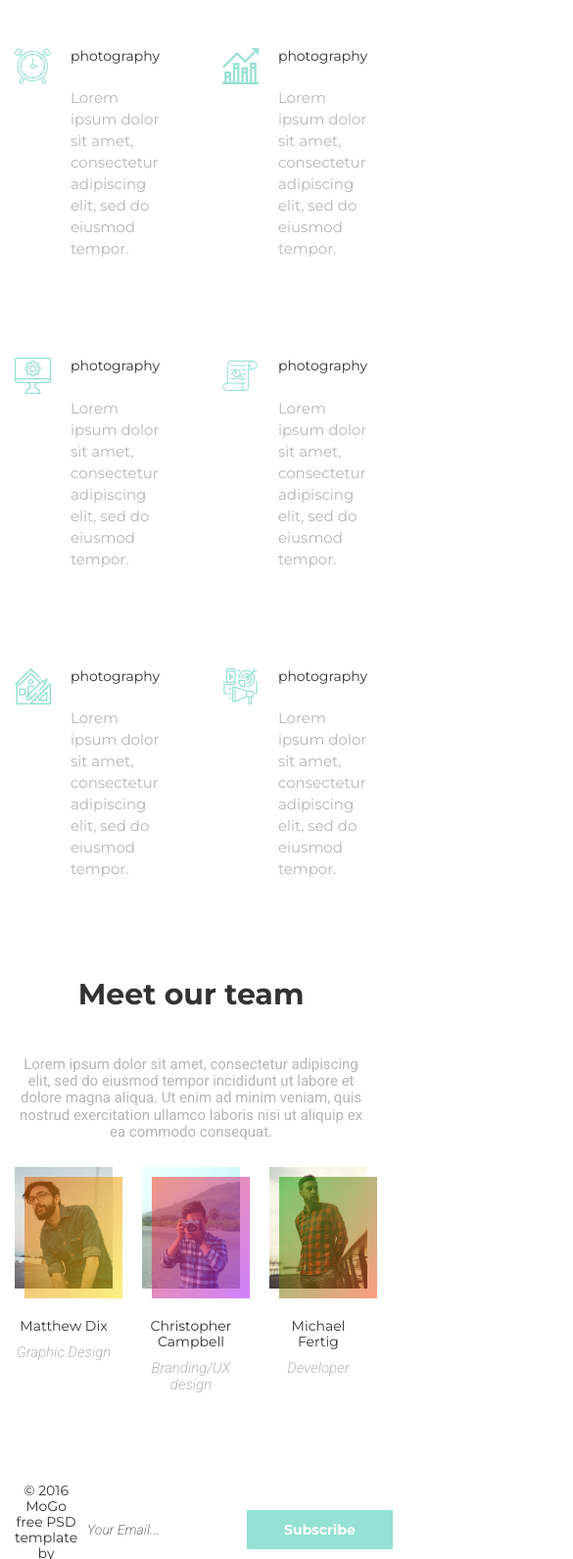
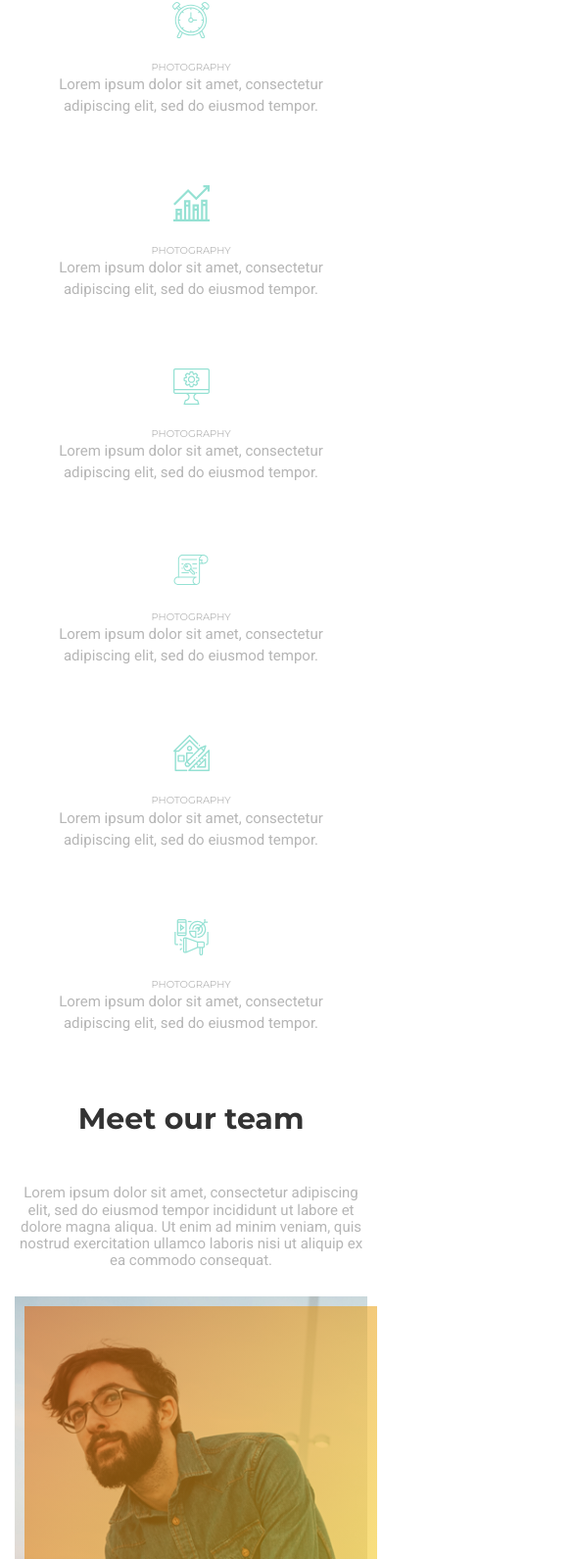
Before and after one commit to ulianaboiko/MoGo, a plain HTML site: page index.html in a window 390 px wide. Shown: the part 182-1773 px from the top of the page at 98% size, 585 px wide, since content can reach past the window. Drawn offline with nearby package versions, Linux system fonts and the light colour scheme.

Commit message:
desktop-first

```diff
--- a/index.html
+++ b/index.html
@@ -36,6 +36,7 @@
             <li class="nav-item"><a href="#" class="nav-link">BLOG</a></li>
             <li class="nav-item"><a href="#" class="nav-link">CONTACT</a></li>
           </ul>
+          <button class="header-menu">MENU</button>
         </nav>
       </div>
     </header>
@@ -44,97 +45,128 @@
       <section class="services">
         <div class="container">
           <h2 class="services-title">Amazing Services</h2>
-          <div class="services-cards">
+          <ul class="services-list">
+            <li class="services-item">
               <article class="service">
                 <div class="service-heading">
-                <div class="service-foto">
-                  <svg class="service-photo">
-                    <use href="./src/images/symbol-defs.svg#icon-clock"></use>
-                  </svg>
+                  <div class="service-photo">
+                    <img
+                      class="service-img"
+                      src="./src/images/servises/icon-1.svg"
+                      alt="Clock"
+                    />
                   </div>
+
                   <h3 class="service-title">photography</h3>
                 </div>
 
                 <p class="service-text">
-                Lorem ipsum dolor sit amet, consectetur adipiscing elit, sed do
-                eiusmod tempor.
+                  Lorem ipsum dolor sit amet, consectetur adipiscing elit, sed
+                  do eiusmod tempor.
                 </p>
               </article>
+            </li>
+            <li class="services-item">
               <article class="service">
                 <div class="service-heading">
-                <div class="service-foto">
-                  <svg class="service-photo">
-                    <use href="./src/images/symbol-defs.svg#icon-graph"></use>
-                  </svg>
+                  <div class="service-photo">
+                    <img
+                      class="service-img"
+                      src="./src/images/servises/icon-2.svg"
+                      alt="Clock"
+                    />
                   </div>
+
                   <h3 class="service-title">photography</h3>
                 </div>
 
                 <p class="service-text">
-                Lorem ipsum dolor sit amet, consectetur adipiscing elit, sed do
-                eiusmod tempor.
+                  Lorem ipsum dolor sit amet, consectetur adipiscing elit, sed
+                  do eiusmod tempor.
                 </p>
               </article>
+            </li>
+            <li class="services-item">
               <article class="service">
                 <div class="service-heading">
-                <div class="service-foto">
-                  <svg class="service-photo">
-                    <use href="./src/images/symbol-defs.svg#icon-display"></use>
-                  </svg>
+                  <div class="service-photo">
+                    <img
+                      class="service-img"
+                      src="./src/images/servises/icon-3.svg"
+                      alt="Clock"
+                    />
                   </div>
+
                   <h3 class="service-title">photography</h3>
                 </div>
 
                 <p class="service-text">
-                Lorem ipsum dolor sit amet, consectetur adipiscing elit, sed do
-                eiusmod tempor.
+                  Lorem ipsum dolor sit amet, consectetur adipiscing elit, sed
+                  do eiusmod tempor.
                 </p>
               </article>
+            </li>
+            <li class="services-item">
               <article class="service">
                 <div class="service-heading">
-                <div class="service-foto">
-                  <svg class="service-photo">
-                    <use href="./src/images/symbol-defs.svg#icon-paper"></use>
-                  </svg>
+                  <div class="service-photo">
+                    <img
+                      class="service-img"
+                      src="./src/images/servises/icon-4.svg"
+                      alt="Clock"
+                    />
                   </div>
+
                   <h3 class="service-title">photography</h3>
                 </div>
 
                 <p class="service-text">
-                Lorem ipsum dolor sit amet, consectetur adipiscing elit, sed do
-                eiusmod tempor.
+                  Lorem ipsum dolor sit amet, consectetur adipiscing elit, sed
+                  do eiusmod tempor.
                 </p>
               </article>
+            </li>
+            <li class="services-item">
               <article class="service">
                 <div class="service-heading">
-                <div class="service-foto">
-                  <svg class="service-photo">
-                    <use href="./src/images/symbol-defs.svg#icon-home"></use>
-                  </svg>
+                  <div class="service-photo">
+                    <img
+                      class="service-img"
+                      src="./src/images/servises/icon-5.svg"
+                      alt="Clock"
+                    />
                   </div>
+
                   <h3 class="service-title">photography</h3>
                 </div>
 
                 <p class="service-text">
-                Lorem ipsum dolor sit amet, consectetur adipiscing elit, sed do
-                eiusmod tempor.
+                  Lorem ipsum dolor sit amet, consectetur adipiscing elit, sed
+                  do eiusmod tempor.
                 </p>
               </article>
+            </li>
+            <li class="services-item">
               <article class="service">
                 <div class="service-heading">
-                <div class="service-foto">
-                  <svg class="service-photo">
-                    <use href="./src/images/symbol-defs.svg#icon-media"></use>
-                  </svg>
+                  <div class="service-photo">
+                    <img
+                      class="service-img"
+                      src="./src/images/servises/icon-6.svg"
+                      alt="Clock"
+                    />
                   </div>
+
                   <h3 class="service-title">photography</h3>
                 </div>
+
                 <p class="service-text">
-                Lorem ipsum dolor sit amet, consectetur adipiscing elit, sed do
-                eiusmod tempor.
+                  Lorem ipsum dolor sit amet, consectetur adipiscing elit, sed
+                  do eiusmod tempor.
                 </p>
               </article>
-          </div>
+            </li>
+          </ul>
         </div>
       </section>
       <section class="team">
@@ -146,44 +178,50 @@
             ad minim veniam, quis nostrud exercitation ullamco laboris nisi ut
             aliquip ex ea commodo consequat.
           </p>
-          <div class="team-members">
-            <article class="teammate">
-              <div class="teammate-foto">
+          <ul class="team-list">
+            <li class="team-item">
+              <article class="teammete">
+                <div class="teammete-photo">
                   <img
+                    class="teammete-img"
                     src="./src/images/team/matthew.jpg"
                     alt="Matthew Dix"
-                  class="teammate-img"
                   />
                 </div>
 
-              <h3 class="teammate-name">Matthew Dix</h3>
-              <p class="teammate-role">Graphic Design</p>
+                <h3 class="teammete-name">Matthew Dix</h3>
+                <p class="teammete-role">Graphic Design</p>
               </article>
-
-            <article class="teammate">
-              <div class="teammate-foto">
+            </li>
+            <li class="team-item">
+              <article class="teammete">
+                <div class="teammete-photo">
                   <img
+                    class="teammete-img"
                     src="./src/images/team/christopher.jpg"
                     alt="Christopher Campbell"
-                  class="teammate-img"
                   />
                 </div>
-              <h3 class="teammate-name">Christopher Campbell</h3>
-              <p class="teammate-role">Branding/UX design</p>
+
+                <h3 class="teammete-name">Christopher Campbell</h3>
+                <p class="teammete-role">Branding/UX design</p>
               </article>
-
-            <article class="teammate">
-              <div class="teammate-foto">
+            </li>
+            <li class="team-item">
+              <article class="teammete">
+                <div class="teammete-photo">
                   <img
+                    class="teammete-img"
                     src="./src/images/team/michael.jpg"
-                  alt="Michael Fertig "
-                  class="teammate-img"
+                    alt="Michael Fertig"
                   />
                 </div>
-              <h3 class="teammate-name">Michael Fertig</h3>
-              <p class="teammate-role">Developer</p>
+
+                <h3 class="teammete-name">Michael Fertig</h3>
+                <p class="teammete-role">Developer</p>
               </article>
-          </div>
+            </li>
+          </ul>
         </div>
       </section>
     </main>
@@ -194,11 +232,11 @@
           © 2016 MoGo free PSD template by
           <span class="footer-info">Laaqiq</span>
         </p>
-        <form action="#" class="subscribe-form">
+        <form action="#" class="subscribe">
           <input
             type="email"
             placeholder="Your Email..."
-            class="subscribe-input"
+            class="subscribe-mail"
           />
           <button class="subscribe-botton">Subscribe</button>
         </form>
--- a/src/scss/components/_footer.scss
+++ b/src/scss/components/_footer.scss
@@ -3,11 +3,12 @@
   padding-bottom: 10px;
 }
 .footer-container {
+  padding-top: 10px;
   display: flex;
   justify-content: space-between;
   align-items: center;
+  border-top: 1px solid #b6b6b6;
 }
-
 .footer-text {
   text-align: center;
   color: #333;
@@ -16,3 +17,9 @@
   text-align: center;
   color: #f38181;
 }
+@media (max-width: 767px) {
+  .footer-container {
+    flex-direction: column-reverse;
+    gap: 25px;
+  }
+}
--- a/src/scss/components/_service.scss
+++ /dev/null
@@ -1,24 +0,0 @@
-.service {
-  flex-basis: calc((100% - 140px) / 3);
-}
-.service:hover .service-photo {
-  transform: rotateY(1turn);
-}
-.service-photo {
-  transition: transform 1s ease;
-  height: 37px;
-  width: 37px;
-  fill: #95e1d3;
-}
-.service-heading {
-  display: flex;
-  gap: 20px;
-}
-.service-title {
-  color: #333;
-}
-.service-text {
-  font-size: 15px;
-  line-height: 1.47;
-  padding-left: 57px;
-}
--- a/src/scss/components/_services.scss
+++ b/src/scss/components/_services.scss
@@ -2,16 +2,91 @@
   padding-bottom: 100px;
 }
 .services-title {
+  font-size: 30px;
   font-weight: 700;
-  font-size: 30px;
+  font-variant: all-small-caps;
+  text-align: center;
+  margin-bottom: 105px;
+  position: relative;
   color: #333;
-  text-align: center;
-  margin-bottom: 65px;
 }
-.services-cards {
+.service-title {
+  font-variant: small-caps;
+}
+.services-title::after {
+  content: "";
+  width: 60px;
+  height: 4px;
+  background-color: #f38181;
+  position: absolute;
+  left: 50%;
+  bottom: -40px;
+  transform: translateX(-50%);
+}
+.services-list {
   display: flex;
-  align-items: center;
   flex-wrap: wrap;
+  column-gap: 70px;
+  row-gap: 100px;
   justify-content: space-between;
-  row-gap: 100px;
 }
+.services-item {
+  flex-basis: calc((100% - 140px) / 3);
+  max-width: 330px;
+}
+.service-heading {
+  display: flex;
+  gap: 20px;
+}
+.service-text {
+  color: #b6b6b6;
+  font-family: "Roboto", sans-serif;
+  font-size: 15px;
+  line-height: 1.47; /* 146.667% */
+  padding-left: 57px;
+}
+@media (max-width: 1199px) {
+  .services-title {
+    margin-bottom: 85px;
+  }
+}
+@media (max-width: 991px) {
+  .services-title {
+    margin-bottom: 70px;
+  }
+  .services-item {
+    flex-basis: calc((100% - 70px) / 2);
+  }
+  .services-list {
+    row-gap: 70px;
+    justify-content: center;
+  }
+}
+@media (max-width: 767px) {
+  .services {
+    padding-bottom: 70px;
+  }
+  .services-title {
+    margin-bottom: 60px;
+  }
+}
+@media (max-width: 575px) {
+  .services-title {
+    font-size: 2em;
+    margin-bottom: 50px;
+  }
+  .services-title::after {
+    display: none;
+  }
+  .services-item {
+    flex-basis: 100%;
+  }
+  .service-heading {
+    flex-direction: column;
+    align-items: center;
+  }
+  .service-text {
+    padding-left: 0;
+    text-align: center;
+  }
+}
--- a/src/scss/components/_subscribe.scss
+++ b/src/scss/components/_subscribe.scss
@@ -1,9 +1,20 @@
-.subscribe-form {
+.subscribe {
   display: flex;
 }
-.subscribe-input {
+.subscribe-mail {
   font-family: "Roboto", sans-serif;
   font-weight: 300;
   font-style: italic;
   padding: 12px 10px;
 }
+@media (max-width: 575px) {
+  .subscribe {
+    flex-direction: column;
+    flex-grow: 1;
+    align-self: stretch;
+  }
+  .subscribe-mail {
+    border: 1px solid #b6b6b6;
+    border-bottom: 0;
+  }
+}
--- a/src/scss/components/_team.scss
+++ b/src/scss/components/_team.scss
@@ -6,7 +6,17 @@
   font-size: 30px;
   color: #333;
   text-align: center;
-  margin-bottom: 45px;
+  margin-bottom: 85px;
+}
+.team-title::after {
+  content: "";
+  width: 60px;
+  height: 4px;
+  background-color: #f38181;
+  position: absolute;
+  left: 50%;
+  bottom: -40px;
+  transform: translateX(-50%);
 }
 .team-text {
   font-family: "Roboto", sans-serif;
@@ -14,7 +24,29 @@
   text-align: center;
   margin-bottom: 27px;
 }
-.team-members {
+.team-list {
   display: flex;
   gap: 30px;
 }
+@media (max-width: 991px) {
+  .team-title {
+    margin-bottom: 70px;
+  }
+  .team-list {
+    flex-wrap: wrap;
+    justify-content: center;
+  }
+}
+@media (max-width: 767px) {
+  .team-title {
+    margin-bottom: 60px;
+  }
+}
+@media (max-width: 575px) {
+  .team-title {
+    margin-bottom: 50px;
+  }
+  .team-title::after {
+    display: none;
+  }
+}
--- a/src/scss/components/_teammembers.scss
+++ b/src/scss/components/_teammembers.scss
@@ -1,11 +1,11 @@
 .teammate {
   flex-basis: calc((100% - 60px) / 3);
 }
-.teammate-foto {
+.teammete-photo {
   margin-bottom: 30px;
   position: relative;
 }
-.teammate-foto::after {
+.teammete-photo::after {
   content: "";
   width: 100%;
   height: 100%;
@@ -13,7 +13,7 @@
   top: 10px;
   left: 10px;
 }
-.teammate:nth-child(1) > .teammate-foto::after {
+.teammete:nth-child(1) > .teammete-photo::after {
   background-image: linear-gradient(
     to right bottom,
     rgba(217, 90, 0, 0.545),
@@ -21,29 +21,38 @@
   );
 }
 
-.teammate:nth-child(2) > .teammate-foto::after {
+.teammete:nth-child(2) > .teammete-photo::after {
   background-image: linear-gradient(
     to right bottom,
     rgba(243, 64, 32, 0.545),
     rgba(163, 15, 249, 0.524)
   );
 }
-.teammate:nth-child(3) > .teammate-foto::after {
+.teammete:nth-child(3) > .teammete-photo::after {
   background-image: linear-gradient(
     to right bottom,
     rgba(13, 163, 8, 0.545),
     rgba(249, 70, 15, 0.524)
   );
 }
-.teammate-name {
+.teammete-name {
+  font-variant: all-small-caps;
   text-align: center;
-  color: #333;
   margin-bottom: 11px;
 }
-.teammate-role {
-  font-family: "Roboto", sans-serif;
+.teammete-role {
+  color: var(--colorTextSecondary);
+  text-align: center;
+  font-family: var(--fontTextSecondary);
+  font-size: 15px;
+  font-style: italic;
   font-weight: 300;
-  font-style: italic;
-  font-size: 15px;
-  text-align: center;
 }
+@media (max-width: 575px) {
+  .teammete-name {
+    font-size: 2em;
+  }
+  .teammete-role {
+    font-size: 1.7em;
+  }
+}
--- a/src/scss/loyout/_grids.scss
+++ b/src/scss/loyout/_grids.scss
@@ -1,5 +1,6 @@
 .container {
   max-width: 1230px;
+  min-width: 320px;
   padding-left: 15px;
   padding-right: 15px;
   margin-left: auto;
--- a/src/scss/main.scss
+++ b/src/scss/main.scss
@@ -8,7 +8,6 @@
 @import "./components/header";
 @import "./components/logo";
 @import "./components/services";
-@import "./components/service";
 @import "./components/team";
 @import "./components/teammembers";
 @import "./components/footer";
```
Also changed, not shown: src/scss/components/_header.scss (+21 -0 lines), src/css/main.css. Lines whose indentation alone changed are shown as unchanged.
